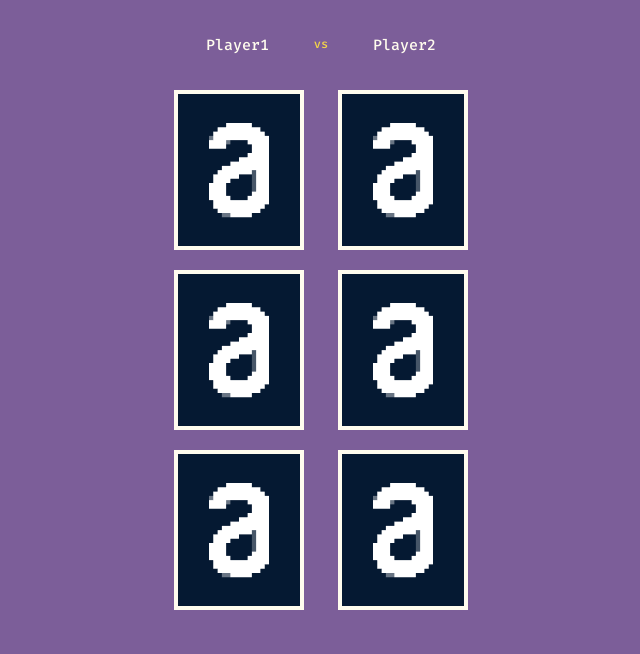
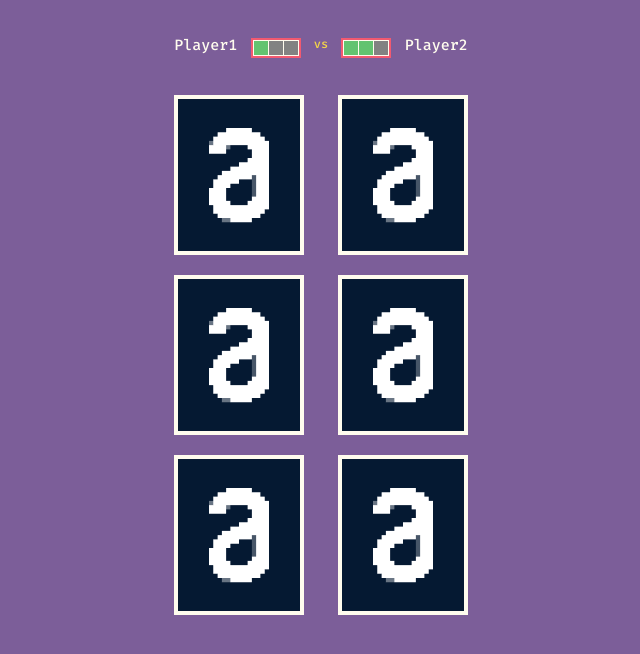
Before and after one commit to JeffersonPereiraDev/curso-javascript-para-react, a website built with Vite: page index.html in a window 1280 px wide. Shown: the whole page, without its empty margins (319-959 px from the left). Built offline with nearby package versions, Linux system fonts and the light colour scheme.

Commit message:
Create component PlayerScore

```diff
--- a/src/components/PlayerScore/index.js
+++ b/src/components/PlayerScore/index.js
@@ -0,0 +1,14 @@
+import "./style.css";
+
+function PlayerScore(points = 0) {
+    return /*html*/`
+        <ol class = "player-score" data-points = "${points}">
+            <li class = "pointer">Um</li>
+            <li class = "pointer">Dois</li>
+            <li class = "pointer">Três</li>
+        </ol>
+    `
+
+}
+
+export default PlayerScore
--- /dev/null
+++ b/src/components/PlayerScore/style.css
@@ -0,0 +1,33 @@
+.player-score{
+    width: 50px;
+    height: 20px;
+    background-color: var(--color-floral-white);
+    border: 2px solid var(--color-fiery-rose);
+    padding: 1px;
+    box-sizing: border-box;
+    display: flex;
+    gap: 1px;
+}
+
+.player-score > .pointer{
+    background-color: var(--color-old-silver);
+    text-indent: -9999999px;
+    overflow: hidden;
+    width: 33%;
+}
+
+.player-score[data-points= "1"] > .pointer:first-child{
+    background-color: var(--color-mantis);
+}
+
+.player-score[data-points= "2"]{
+    flex-direction: row-reverse;
+}
+
+.player-score[data-points= "2"] > .pointer:nth-child(n+2){
+    background-color: var(--color-mantis);
+}
+
+.player-score[data-points= "3"] > .pointer{
+    background-color: var(--color-mantis);
+}
--- a/src/objects/ScoreBoard/index.js
+++ b/src/objects/ScoreBoard/index.js
@@ -1,4 +1,5 @@
 import PlayerName from "../../components/PlayerName";
+import PlayerScore from "../../components/PlayerScore";
 import PlayerVersus from "../../components/PlayerVersus";
 import "./style.css";
 
@@ -6,7 +7,9 @@ function ScoreBoard(){
     return /*html*/`
         <header class = "score-board">
             ${PlayerName("Player1")}
+            ${PlayerScore(1)}
             ${PlayerVersus()}
+            ${PlayerScore(2)}
             ${PlayerName("Player2")}
         </header>
     `;
--- a/src/styles/settings/colors.css
+++ b/src/styles/settings/colors.css
@@ -4,5 +4,6 @@
     --color-floral-white: #FFFCEE;
     --color-fiery-rose: #F25A70;
     --color-sandstorm: #F5D547;
-
+    --color-old-silver: #828282;
+    --color-mantis: #62C370;
 }
```
